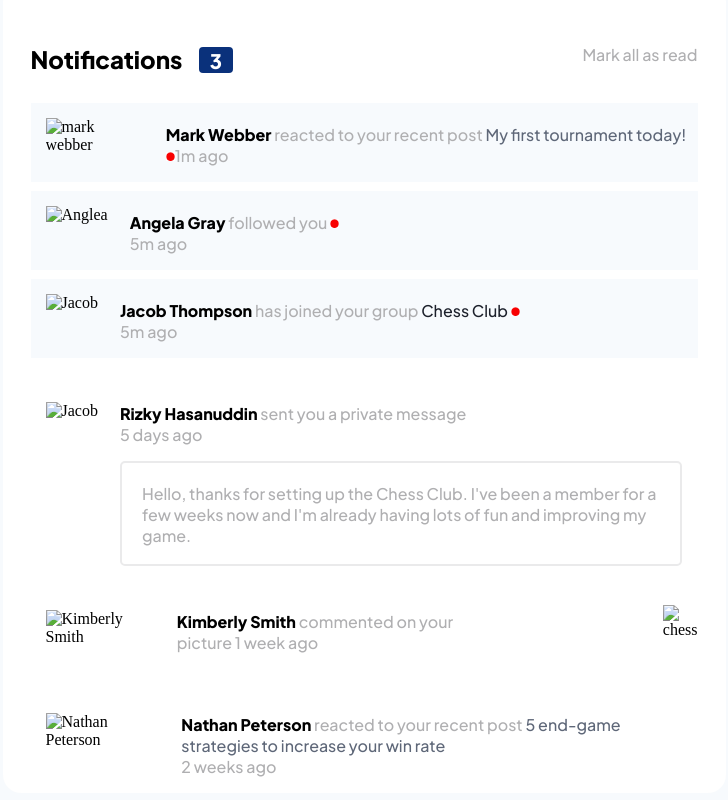
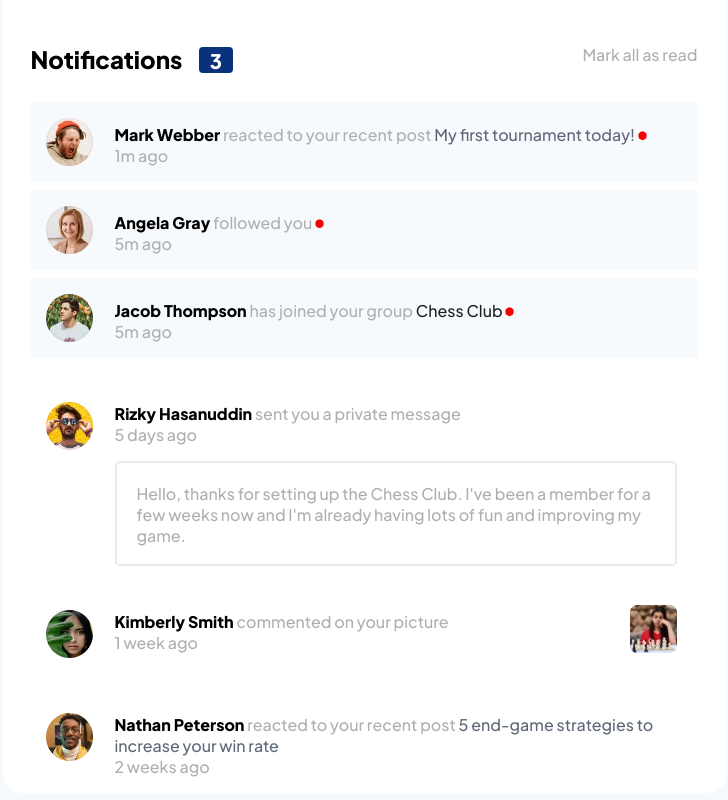
Before and after one commit to codersam108/Notification-Bar-Project, a plain HTML site: page index.html in a window 1280 px wide. Shown: the whole page, without its empty margins (276-1004 px from the left). Drawn offline with nearby package versions, Linux system fonts and the light colour scheme.

Commit message:
Update index.html

```diff
--- a/index.html
+++ b/index.html
@@ -7,7 +7,7 @@
 <link rel="preconnect" href="https://fonts.gstatic.com" crossorigin>
 <link href="https://fonts.googleapis.com/css2?family=Plus+Jakarta+Sans:ital,wght@0,800;1,800&display=swap" rel="stylesheet">
 <link href="https://fonts.googleapis.com/css2?family=Plus+Jakarta+Sans:ital,wght@0,500;1,500&display=swap" rel="stylesheet">
-  <link rel="icon" type="image/png" sizes="32x32" href="./images/favicon-32x32.png">
+  <link rel="icon" type="image/png" sizes="32x32" href="./favicon-32x32.png">
   <script src="https://ajax.googleapis.com/ajax/libs/jquery/3.7.1/jquery.min.js"></script>
   <title>Frontend Mentor | Notifications page</title>
   <link rel="stylesheet" href="./style.css">
@@ -15,21 +15,21 @@
 <body>
   <div class="outer">
     <div class="notification">Notifications <span id="three">3</span><span id="mark">Mark all as read</span></div>
-    <div class="note"><div><img class="ch"  src="./images/avatar-mark-webber.webp" alt="mark webber"></div><div class="ma"><p><span id="mar">Mark Webber</span> reacted to your recent post <span id="my">My first tournament today! </span><img class="cir"style="margin-bottom: 1px;"src="./circle.png" alt="circle" width="9" height="9">1m ago</p></div>
+    <div class="note"><div><img class="ch"  src="./avatar-mark-webber.webp" alt="mark webber"></div><div class="ma"><p><span id="mar">Mark Webber</span> reacted to your recent post <span id="my">My first tournament today! </span><img class="cir"style="margin-bottom: 1px;"src="./circle.png" alt="circle" width="9" height="9">1m ago</p></div>
     </div>
-    <div class="note"><div><img class="ch"  src="./images/avatar-angela-gray.webp" alt="Anglea"></div><div class="ma" style="width:220px"><p><span id="mar">Angela Gray</span> followed you <img class="cir" style="margin-bottom: 1px;"src="./circle.png" alt="cir" width="9" height="9">5m ago</p></div>
+    <div class="note"><div><img class="ch"  src="./avatar-angela-gray.webp" alt="Anglea"></div><div class="ma" style="width:220px"><p><span id="mar">Angela Gray</span> followed you <img class="cir" style="margin-bottom: 1px;"src="./circle.png" alt="cir" width="9" height="9">5m ago</p></div>
     </div>
-    <div class="note"><div><img class="ch"  src="./images/avatar-jacob-thompson.webp" alt="Jacob"></div><div class="ma" style="width:411px"><p><span id="mar">Jacob Thompson</span> has joined your group <span id="chess">Chess Club </span><img class="cir" style="margin-bottom: 1px;"src="./circle.png" alt="circle" width="9" height="9">5m ago</p></div>
+    <div class="note"><div><img class="ch"  src="./avatar-jacob-thompson.webp" alt="Jacob"></div><div class="ma" style="width:411px"><p><span id="mar">Jacob Thompson</span> has joined your group <span id="chess">Chess Club </span><img class="cir" style="margin-bottom: 1px;"src="./circle.png" alt="circle" width="9" height="9">5m ago</p></div>
     </div>
-    <div style="background-color: white;margin:15px 0px 0px 15px;" class="note"><div><img id="ch" style="margin-top: 20px;" src="./images/avatar-rizky-hasanuddin.webp" alt="Jacob" width="47" height="48"></div><div class="ma" style="width:350px"><p><span id="mar">Rizky Hasanuddin</span> sent you a private message 5 days ago</p><div id="hello">Hello, thanks for setting up the Chess Club. I've been a member for a few weeks now and
+    <div style="background-color: white;margin:15px 0px 0px 15px;" class="note"><div><img id="ch" style="margin-top: 20px;" src="./avatar-rizky-hasanuddin.webp" alt="Jacob" width="47" height="48"></div><div class="ma" style="width:350px"><p><span id="mar">Rizky Hasanuddin</span> sent you a private message 5 days ago</p><div id="hello">Hello, thanks for setting up the Chess Club. I've been a member for a few weeks now and
       I'm already having lots of fun and improving my game.</div></div>
     </div>
-    <div style="background-color: white;margin:15px 0px 0px 15px;" class="note"><div><img id="ch" style="margin-top: 20px;" src="./images/avatar-kimberly-smith.webp" alt="Kimberly Smith" width="47" height="48"></div><div style="width:338px"class="ma"><p><span id="mar">Kimberly Smith</span> commented on your picture 1 week ago</p></div><div><img id="ch"style="margin:15px 0px 0px 155px" src="./images/image-chess.webp" alt="chess" width="47" height="48"></div>
+    <div style="background-color: white;margin:15px 0px 0px 15px;" class="note"><div><img id="ch" style="margin-top: 20px;" src="./avatar-kimberly-smith.webp" alt="Kimberly Smith" width="47" height="48"></div><div style="width:338px"class="ma"><p><span id="mar">Kimberly Smith</span> commented on your picture 1 week ago</p></div><div><img id="ch"style="margin:15px 0px 0px 155px" src="./image-chess.webp" alt="chess" width="47" height="48"></div>
     </div>
-    <div style="background-color: white;margin:15px 0px 0px 15px;" class="note"><div><img id="ch" style="margin-top: 20px;" src="./images/avatar-nathan-peterson.webp" alt="Nathan Peterson" width="47" height="48"></div><div style="width:550px"class="ma"><p><span id="mar">Nathan Peterson</span> reacted to your recent post <span id="my">5 end-game strategies to increase your win rate</span>
+    <div style="background-color: white;margin:15px 0px 0px 15px;" class="note"><div><img id="ch" style="margin-top: 20px;" src="./avatar-nathan-peterson.webp" alt="Nathan Peterson" width="47" height="48"></div><div style="width:550px"class="ma"><p><span id="mar">Nathan Peterson</span> reacted to your recent post <span id="my">5 end-game strategies to increase your win rate</span>
       <br>2 weeks ago</p></div>
     </div>
-    <div style="background-color: white;margin:15px 0px 0px 15px;" class="note"><div><img id="ch" style="margin-top: 20px;" src="./images/avatar-anna-kim.webp" alt="Anna kim" width="47" height="48"></div><div style="width:550px"class="ma"><p><span id="mar">Anna Kim</span> left the group <span id="chess">Chess Club</span>
+    <div style="background-color: white;margin:15px 0px 0px 15px;" class="note"><div><img id="ch" style="margin-top: 20px;" src="./avatar-anna-kim.webp" alt="Anna kim" width="47" height="48"></div><div style="width:550px"class="ma"><p><span id="mar">Anna Kim</span> left the group <span id="chess">Chess Club</span>
       <br>2 weeks ago</p></div>
     </div>
   </div>
```
